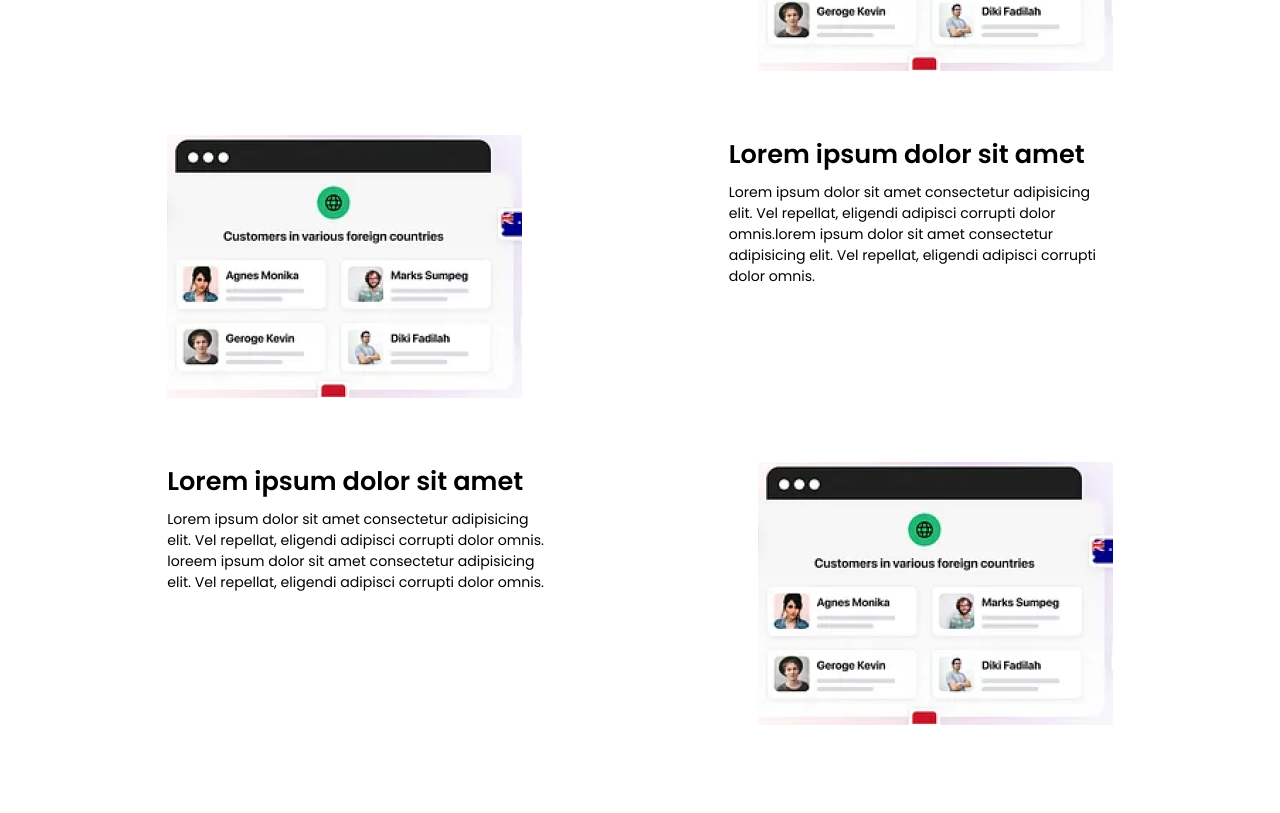
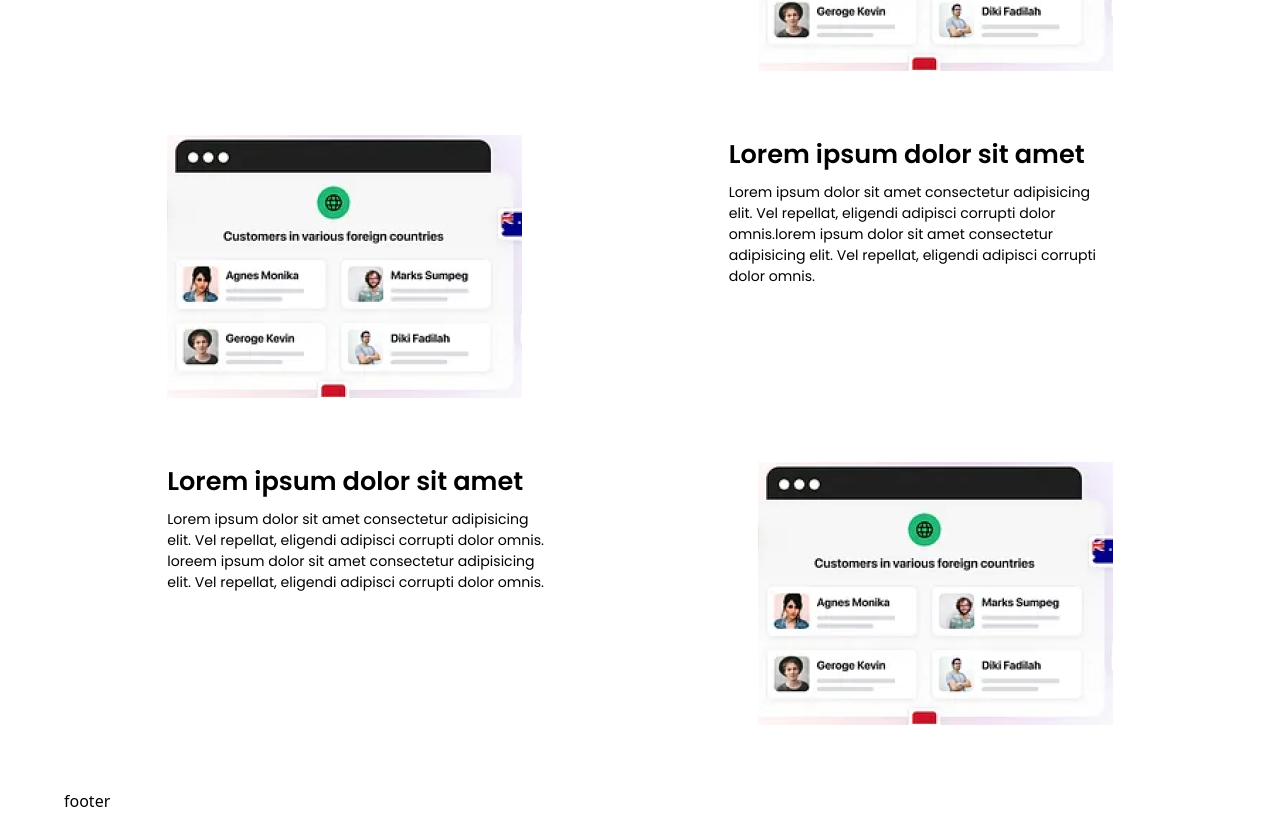
Before and after one commit to onipinaka/Unnati-E-Cell, a React (Vite) app: page / in a window 1280 px wide. Shown: the part 1448-2261 px from the top of the page. Before the commit the page ends 2173 px from the top, so only its background shows below. Built offline with nearby package versions, Linux system fonts and the light colour scheme.

Commit message:
added footer comp

```diff
--- a/src/App.jsx
+++ b/src/App.jsx
@@ -1,3 +1,4 @@
+import Footer from "./components/Footer"
 import Navbar from "./components/Navbar"
 import Part3 from "./components/Part3"
 import Part4 from "./components/Part4"
@@ -11,6 +12,7 @@
       <Navbar />
       <Part3/>
       <Part4/>
+      <Footer/>
       </div>
 
   )
--- /dev/null
+++ b/src/components/Footer.jsx
@@ -0,0 +1,9 @@
+import React from 'react'
+
+function Footer() {
+  return (
+    <div>footer</div>
+  )
+}
+
+export default Footer
```
